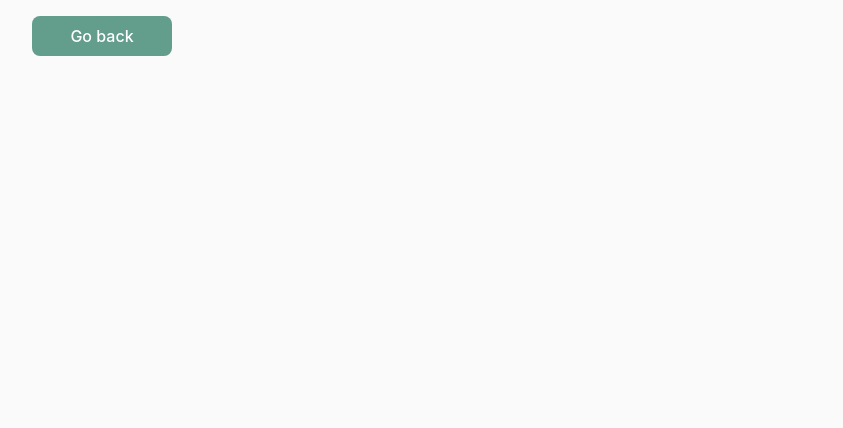
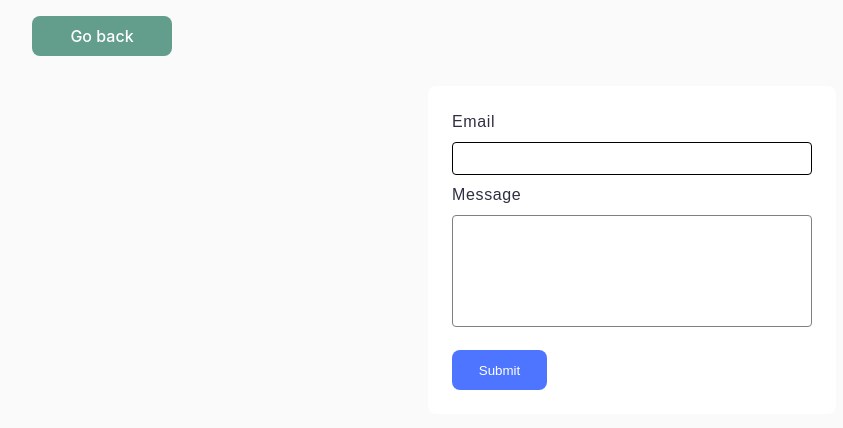
Before and after one commit to Iryna-Ozerova/goit-js-hw-09, a website built with Vite: page src/2-form.html in a window 1280 px wide. Shown: the whole page, without its empty margins (8-851 px from the left). Built offline with nearby package versions, Linux system fonts and the light colour scheme.

Commit message:
add form.css

```diff
--- a/src/2-form.html
+++ b/src/2-form.html
@@ -10,6 +10,19 @@
   </head>
   <body>
   <p><a class="main-btn" href="index.html">Go back</a></p>
+
+  <form class="feedback-form" autocomplete="off">
+    <label>
+      Email
+      <input type="email" name="email" autofocus />
+    </label>
+    <label>
+      Message
+      <textarea name="message" rows="8"></textarea>
+    </label>
+    <button type="submit">Submit</button>
+  </form>
+
     <script src="./js/2-form.js" type="module"></script>
   </body>
 </html>
--- a/src/css/form.css
+++ b/src/css/form.css
@@ -0,0 +1,77 @@
+.feedback-form {
+  max-width: 408px;
+  height: 100%;
+  padding: 24px;
+  border-radius: 8px;
+  background: #fff;
+  margin: auto;
+}
+
+.feedback-form label {
+  display: block;
+
+  font-family: 'Montserrat', sans-serif;
+  font-weight: 400;
+  line-height: 1.5;
+  letter-spacing: 0.04em;
+  color: #2e2f42;
+}
+
+.feedback-form input {
+  display: block;
+  width: 100%;
+  border: 1px solid #808080;
+  border-radius: 4px;
+  padding: 8px 16px;
+  margin-top: 8px;
+  margin-bottom: 8px;
+  outline: none;
+  transition: border-color 0.3s;
+}
+
+.feedback-form input:hover,
+.feedback-form input:focus,
+.feedback-form textarea:hover,
+.feedback-form textarea:focus {
+  border-color: #000;
+}
+
+.feedback-form textarea {
+  border: 1px solid #808080;
+  border-radius: 4px;
+  width: 100%;
+  height: 112px;
+  padding: 8px 16px;
+
+  margin-top: 8px;
+
+  font-size: 14px;
+
+  line-height: 1.5;
+  letter-spacing: 0.04em;
+
+  resize: none;
+  outline: none;
+  transition: border-color 0.3s;
+}
+
+.feedback-form button {
+  display: inline-block;
+  margin-top: 16px;
+  border-radius: 8px;
+  padding: 8px 16px;
+  width: 95px;
+  height: 40px;
+  font-weight: 500;
+  color: #fff;
+  background: #4e75ff;
+  border: none;
+  border-color: transparent;
+  text-decoration: none;
+  text-align: center;
+  transition: background-color 0.3s;
+}
+
+.feedback-form button:hover {
+  background-color: #6c8cff;
+}
--- a/src/js/2-form.js
+++ b/src/js/2-form.js
@@ -0,0 +1,13 @@
+const form = document.querySelector(".feedback-form");
+const localStorageKey = "feedback-form-state";
+
+const formData = {
+  email: "",
+  message: ""
+};
+
+
+
+form.addEventListener("input", (event) => {
+    localStorage
+})
```
